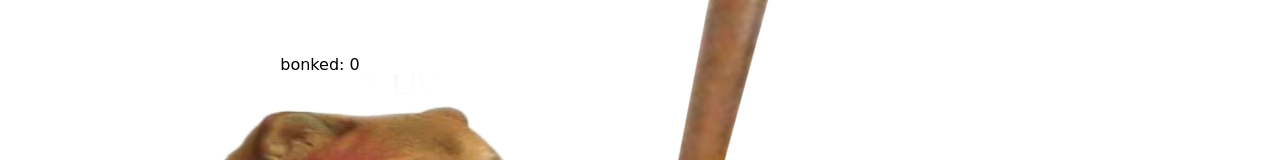
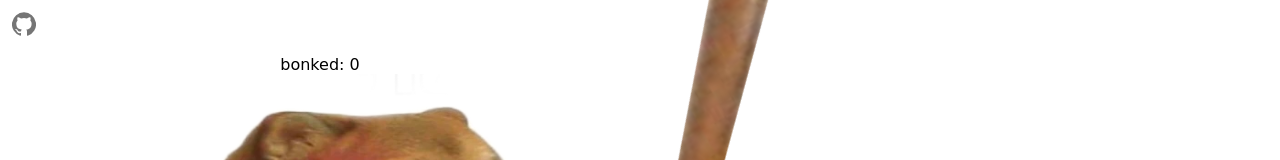
Before and after one commit to ttommyth/BonkToWebsite, a React (Create React App) app in the folder bonk-to-website/: page / in a window 1280 px wide. Shown: the top 160 px of the page. Built offline with nearby package versions, Linux system fonts and the light colour scheme.

Commit message:
added github button

```diff
--- a/bonk-to-website/package.json
+++ b/bonk-to-website/package.json
@@ -3,6 +3,8 @@
   "version": "0.1.0",
   "private": true,
   "dependencies": {
+    "@material-ui/core": "^4.12.3",
+    "@material-ui/icons": "^4.11.2",
     "@testing-library/jest-dom": "^5.11.4",
     "@testing-library/react": "^11.1.0",
     "@testing-library/user-event": "^12.1.10",
--- a/bonk-to-website/src/App.tsx
+++ b/bonk-to-website/src/App.tsx
@@ -8,6 +8,8 @@ import './App.css';
 import { Helmet } from "react-helmet";
 import { relative } from 'path';
 import { displayPartsToString } from 'typescript';
+import GitHubIcon from '@material-ui/icons/GitHub';
+import { IconButton } from '@material-ui/core';
 
 const App= ( )=> {
   const [bonk, setBonk] = React.useState(false);
@@ -26,6 +28,9 @@ const App= ( )=> {
   },[])
   return (
     <div className="App">
+    <IconButton aria-label="github repo" target="_blank" href="https://github.com/ttommyth/BonkToWebsite" style={{position:"absolute", left:0, zIndex:100}}>
+<GitHubIcon />
+</IconButton>
       <div onMouseDown={doBonk} onMouseUp={doUnbonk} className={"disableSelection"}
       onDragStart={e=>e.preventDefault()}
         style={{ height: "90%", width: "100%", alignContent: "center", alignItems: "center" }}
```
Also changed, not shown: 2 other files (tests, documents, lock files or other folders).
